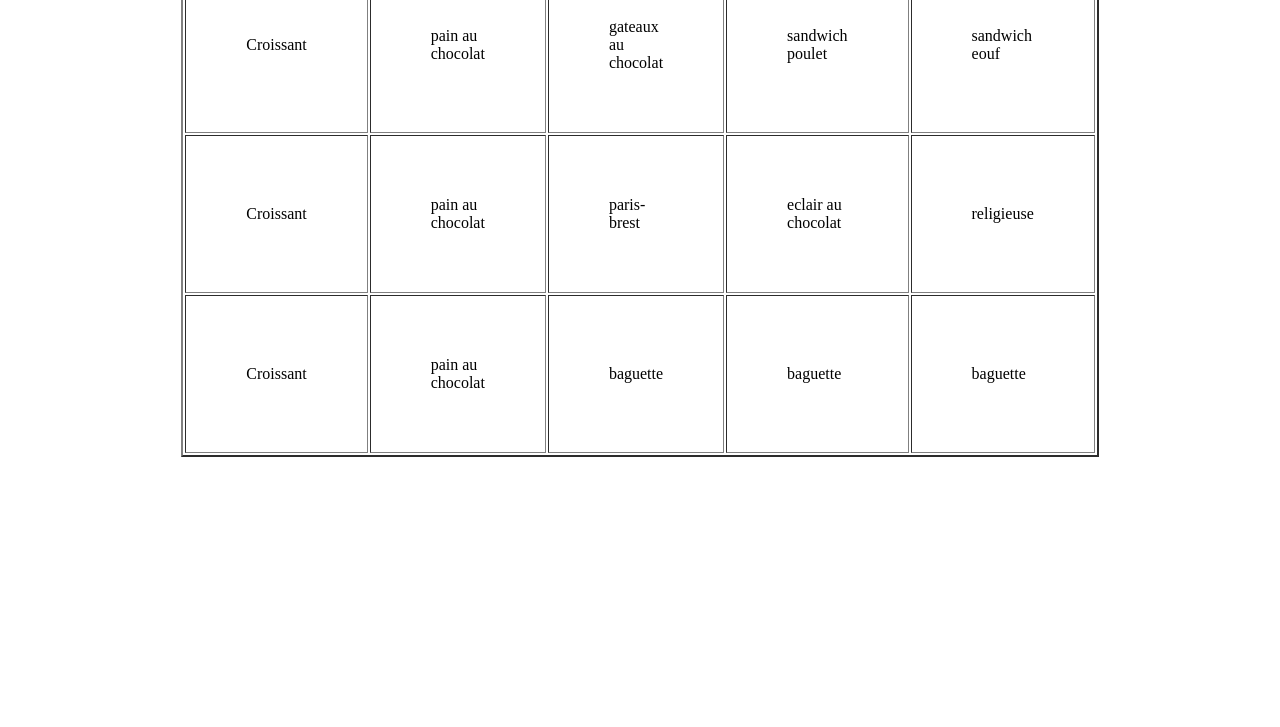
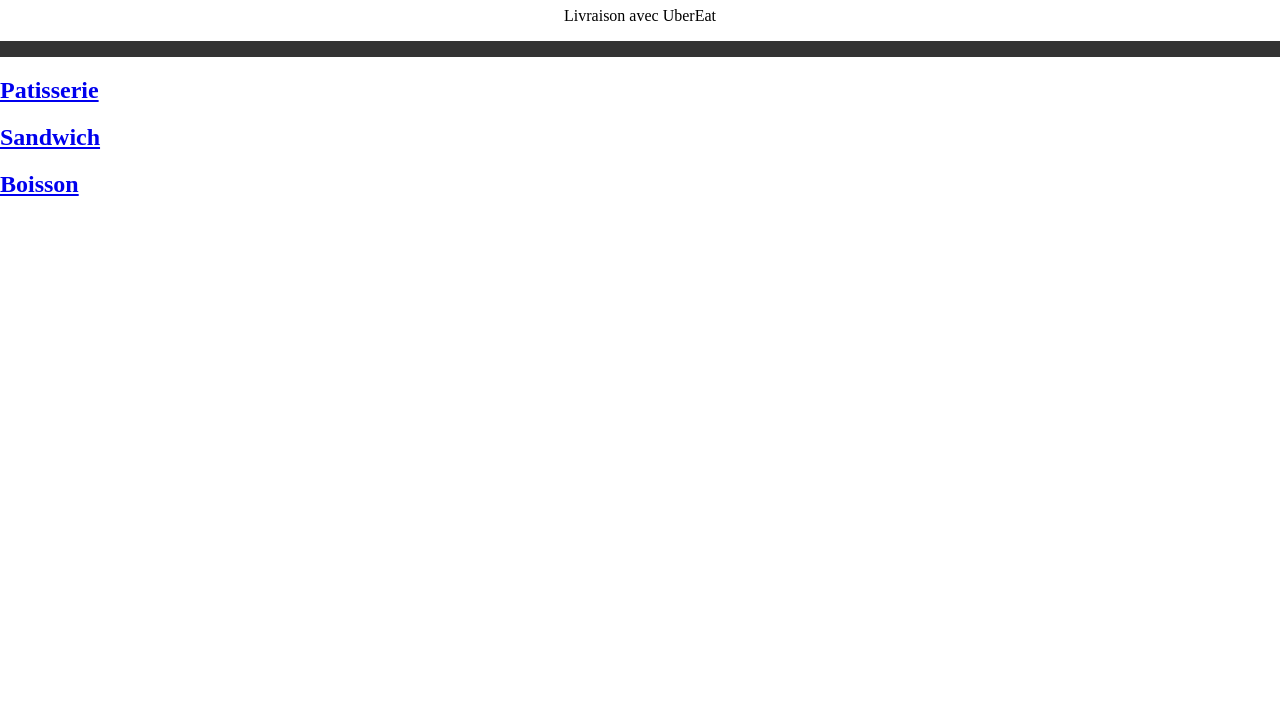
Before and after one commit to Bonjour2005/premiersite, a plain HTML site: page index.html in a window 1280 px wide. Shown: the part 73-800 px from the top of the page. Drawn offline with Linux system fonts and the light colour scheme.

Commit message:
ajout index.html

```diff
--- a/index.html
+++ b/index.html
@@ -1,32 +1,99 @@
 <!DOCTYPE html>
-<html>
+<html lang="en">
 <head>
-    <title> boulangerie près de chez vous</title>
+<title>CSS Website Layout</title>
+<meta charset="utf-8">
+<meta name="viewport" content="width=device-width, initial-scale=1">
+<style>
+* {
+  box-sizing: border-box;
+}
+
+body {
+  margin: 0;
+}
+
+/* Style the header */
+.hjavascript:void(0);eader {
+  background-color: #f1f1f1;
+  padding: 20px;
+  text-align: center;
+}
+
+/* Style the top navigation bar */
+.topnav {
+  overflow: hidden;
+  background-color: #333;
+}
+
+/* Style the topnav links */
+.topnav a {
+  float: left;
+  display: block;
+  color: #f2f2f2;
+  text-align: center;
+  padding: 8px 10px;
+  text-decoration: none;
+}
+
+/* Change color on hover */
+.topnav a:hover {
+  background-color: #ddd;
+  color: black;
+}
+
+/* Create three equal columns that floats next to each other */
+.column {
+  float: left;
+  width: 33.33%;
+  padding: 15px;
+}
+
+/* Clear floats after the columns */
+.row:after {
+  content: "";
+  display: table;
+  clear: both;
+}
+
+/* Responsive layout - makes the three columns stack on top of each other instead of next to each other */
+@media screen and (max-width:600px) {
+  .column {
+    width: 100%;
+  }
+}
+</style>
 </head>
-<body> <center>
-    Boulangerie en livraison avec Uber Eats
+<body>
+<center>
+<div class="la boulangerie">
+  <h1>la boulangerie</h1>
+  <p>Livraison avec UberEat</p>
+</div>
+</center>
+<div class="topnav">
+  <a href="#"></a>
+  <a href="#"></a>
+  <a href="#"></a>
+</div>
 
-    <table border="2"cellpadding="60" width= "10%"> <tr>
-    <td>Croissant</td>
-    <td>pain au chocolat</td>
-    <td>gateaux au chocolat</td>
-    <td>sandwich poulet</td>
-    <td>sandwich eouf</td>
+<div class="row">
+  <div class="Patisserie">
+    <h2><a href="#">Patisserie</a></h2>
+    <p></p>
+  </div>
 
-   </tr>
-   <tr>
-    <td>Croissant</td>
-    <td>pain au chocolat</td>
-    <td>paris-brest</td>
-    <td>eclair au chocolat</td>
-    <td>religieuse</td>
-   </tr>
-   <tr>
-    <td>Croissant</td>
-    <td>pain au chocolat</td>
-    <td>baguette</td>
-    <td>baguette</td>
-    <td>baguette</td>
+  <div class="Sandwich">
+    <h2><a href="#">Sandwich</a></h2>
 
-</center>
+    <p></p>
+  </div>
+
+  <div class="Boisson">
+    <h2><a href="#">Boisson</a></h2>
+    <p></p>
+  </div>
+</div>
+
 </body>
+</html>
```
Also changed, not shown: style.css (added), 1 other file.
